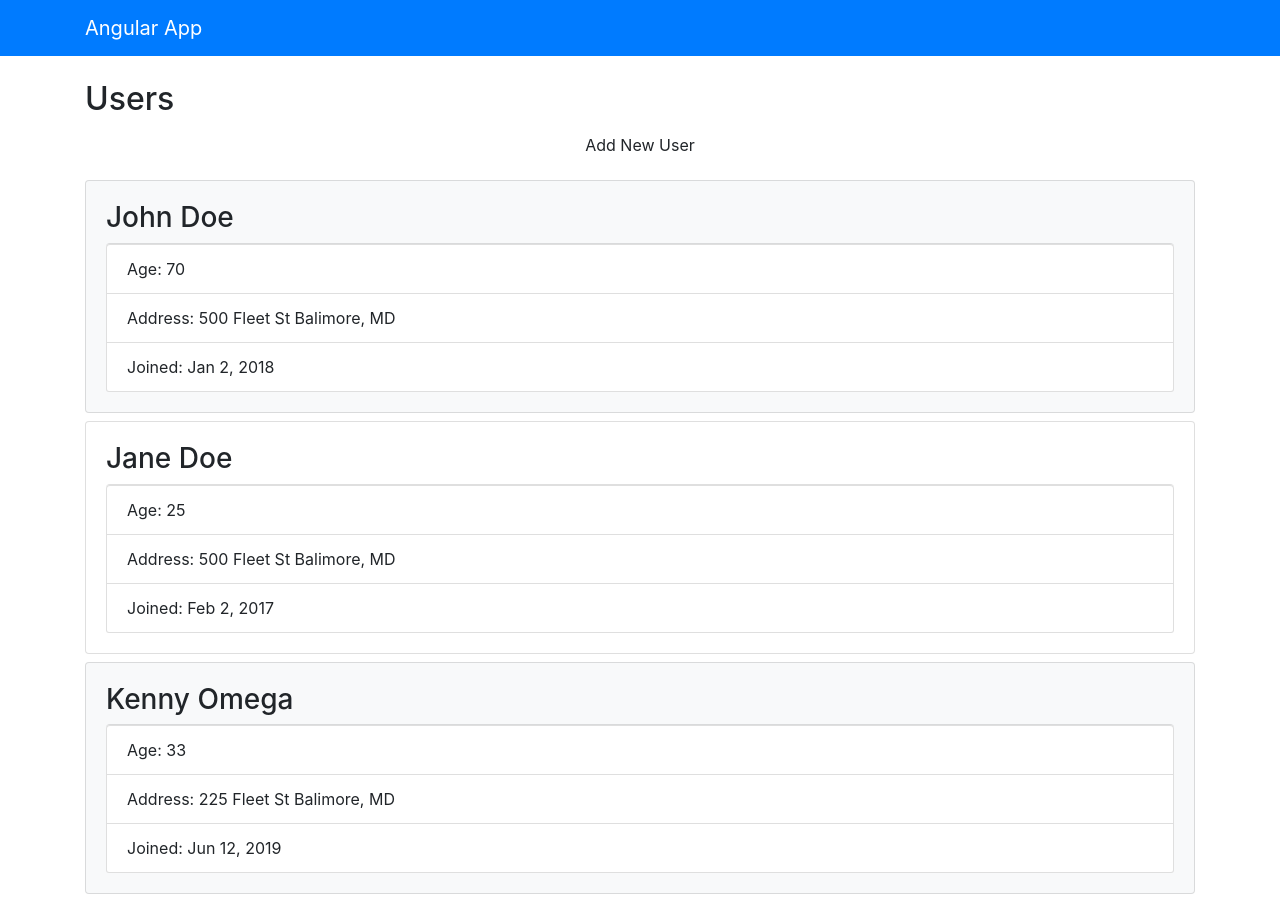
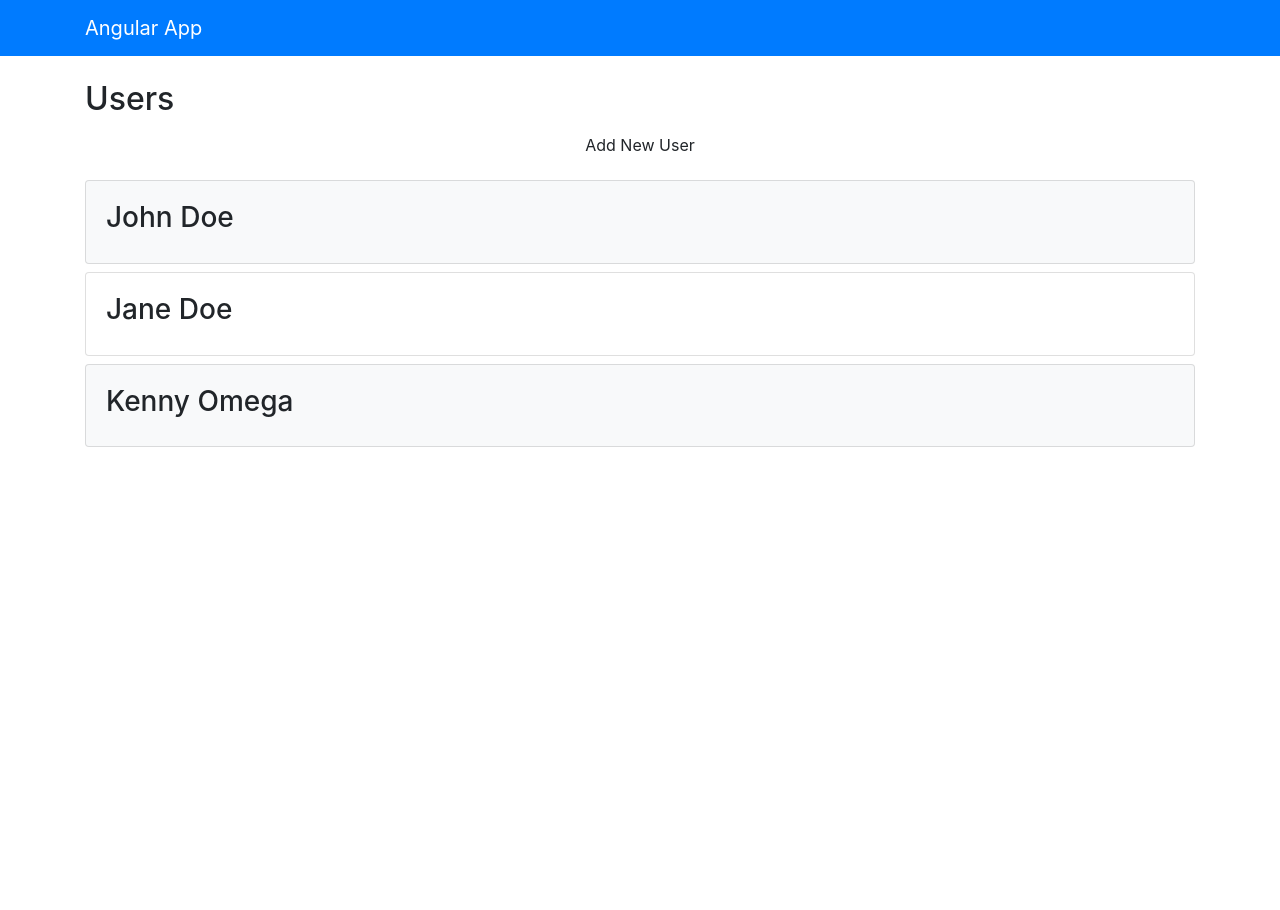
Before and after one commit to villain2/udemy_angular_front_to_back, an Angular app: page /about in a window 1280 px wide. After the commit the page ends 800 px from the top, so only its background shows below. Built offline with nearby package versions, Linux system fonts and the light colour scheme.

Commit message:
part 25 completed.

```diff
--- a/src/app/components/users/users.component.html
+++ b/src/app/components/users/users.component.html
@@ -1,5 +1,5 @@
 <h2>Users</h2>
-<button [disabled]="!enableAdd" class="btn btn-block mb-3" [ngClass]="currentClasses">
+<button (click)="addUser({firstName: 'Kazuchika', lastName: 'Okada', isActive: true})" [disabled]="!enableAdd" class="btn btn-block mb-3" [ngClass]="currentClasses">
   Add New User
 </button>
 
--- a/src/app/components/users/users.component.ts
+++ b/src/app/components/users/users.component.ts
@@ -9,7 +9,7 @@ import { User } from '../../models/User';
 })
 export class UsersComponent implements OnInit {
   users: User[];
-  showExtended: boolean = true;
+  showExtended: boolean = false;
   loaded: boolean = false;
   enableAdd: boolean = true;
 
@@ -63,4 +63,8 @@ export class UsersComponent implements OnInit {
   addUser(user: User) {
     this.users.push(user);
   }
+
+  fireEvent (e) {
+    console.log(e.type);
+  }
 }
```
